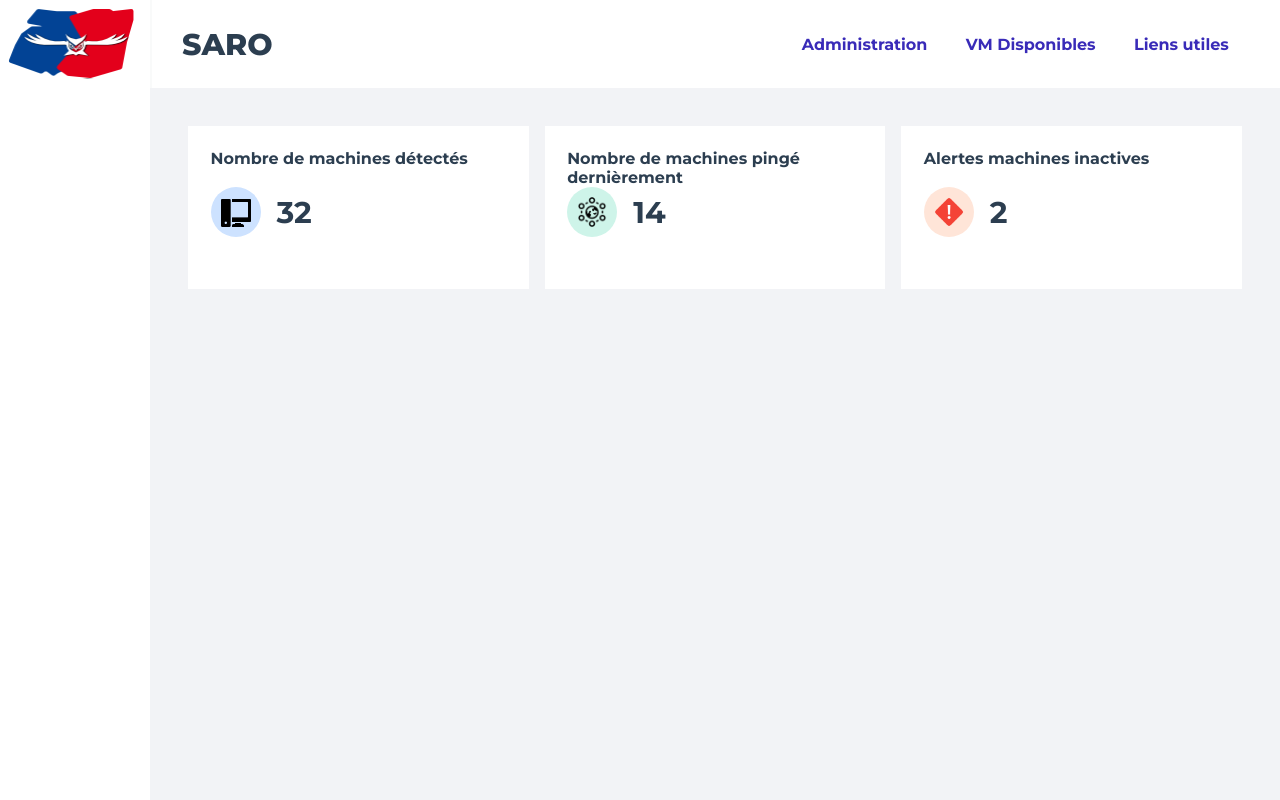
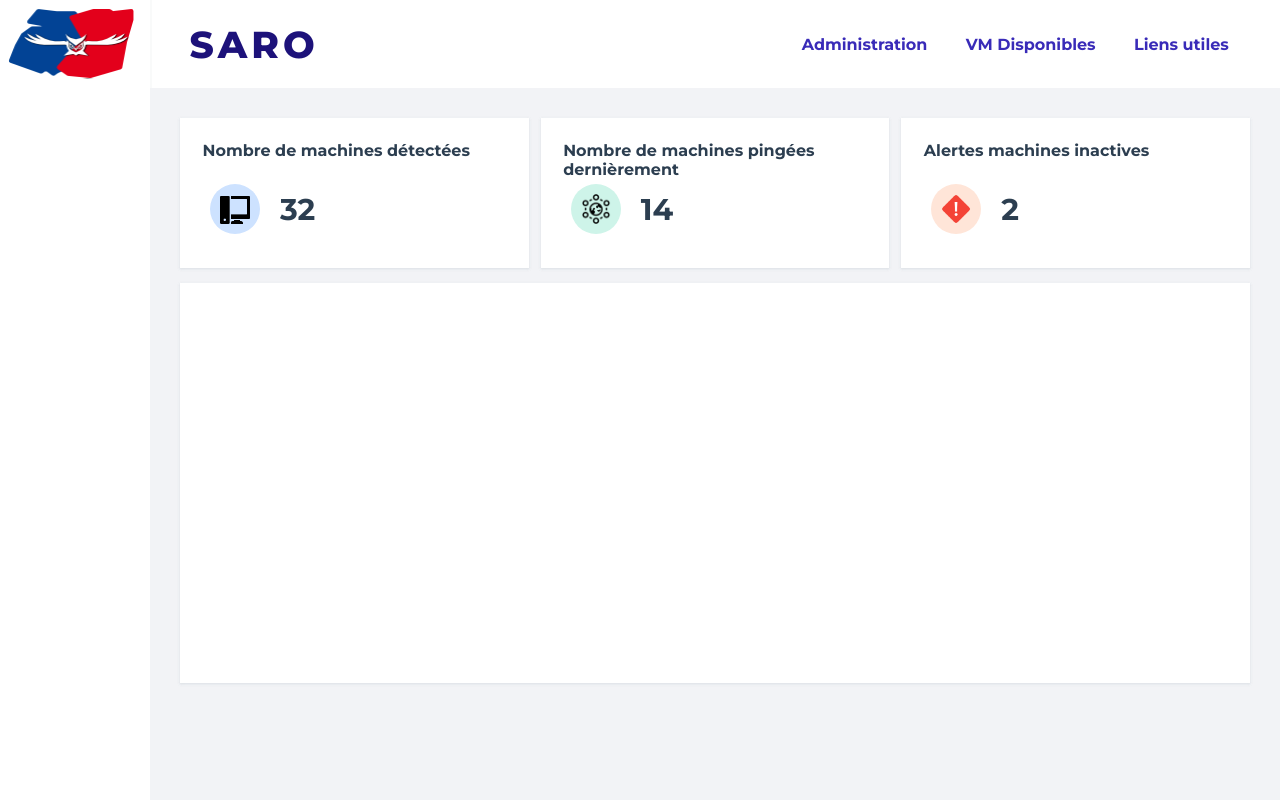
Before and after one commit to robLittiere/adminscrapper-app, a Vue app: page / in a window 1280 px wide. Built offline with nearby package versions, Linux system fonts and the light colour scheme.

Commit message:
refactored activities in an ActivityList component

```diff
--- a/src/assets/main.css
+++ b/src/assets/main.css
@@ -19,3 +19,8 @@ a:hover {
 .bg-ping {
   background-color: var(--accent3);
 }
+
+.widget {
+  box-shadow: 0 1px 2px rgb(214 219 226 / 50%), 0 1px 2px rgb(214 219 226 / 50%);
+  background-color: white;
+}
--- a/src/components/ActivityCard.vue
+++ b/src/components/ActivityCard.vue
@@ -1,5 +1,5 @@
 <template lang="">
-  <div class="activity_container">
+  <div class="activity_container widget">
     <div class="activity_title">{{ title }}</div>
     <div class="activity_content">
       <div :class="iconClass">
@@ -46,9 +46,7 @@ export default {
 .activity_container {
   display: flex;
   flex-direction: column;
-  background-color: white;
-  min-height: 20vh;
-  margin: 8px;
+  min-height: 150px;
   padding: 1.5em;
 }
 
@@ -61,8 +59,10 @@ export default {
   height: 100%;
   display: flex;
   align-items: flex-end;
-  gap: 16px;
-  margin-bottom: 2em;
+  gap: 20px;
+  position: relative;
+  margin-bottom: 0.8em;
+  margin-left: 0.5em;
 }
 
 .activity_data {
--- /dev/null
+++ b/src/components/ActivityList.vue
@@ -0,0 +1,38 @@
+<template>
+  <div class="activity_grid">
+    <ActivityCard
+      title="Nombre de machines détectées"
+      content="32"
+      icon_filename="computer-logo-dark.png"
+      color="positive"
+    />
+    <ActivityCard
+      title="Nombre de machines pingées dernièrement"
+      content="14"
+      icon_filename="network.png"
+      color="ping"
+    />
+    <ActivityCard
+      title="Alertes machines inactives"
+      content="2"
+      icon_filename="warning1-sm.png"
+      color="warning"
+    />
+  </div>
+</template>
+<script lang="ts">
+import ActivityCard from "./ActivityCard.vue";
+export default {
+  components: { ActivityCard },
+  data() {
+    return {};
+  },
+};
+</script>
+<style>
+.activity_grid {
+  display: grid;
+  grid-gap: 12px;
+  grid-template-columns: repeat(auto-fit, minmax(150px, 1fr));
+}
+</style>
--- /dev/null
+++ b/src/components/DeviceTable.vue
@@ -0,0 +1,16 @@
+<template lang="">
+  <div class="table-container widget"></div>
+</template>
+<script lang="ts">
+export default {
+  data() {
+    return {};
+  },
+};
+</script>
+<style>
+.table-container {
+  display: flex;
+  min-height: 50vh;
+}
+</style>
--- a/src/components/HeaderAdmin.vue
+++ b/src/components/HeaderAdmin.vue
@@ -106,6 +106,8 @@ li {
 .app_name {
   padding-left: 1em;
   font-variation-settings: "wght" 800;
-  font-size: 2em;
+  font-size: 2.5em;
+  color: var(--accent2);
+  letter-spacing: 4px;
 }
 </style>
--- a/src/views/HomeView.vue
+++ b/src/views/HomeView.vue
@@ -3,6 +3,8 @@ import Home from "@/components/Home.vue";
 import HeaderAdmin from "@/components/HeaderAdmin.vue";
 import Sidebar from "@/components/Sidebar.vue";
 import ActivityCard from "@/components/ActivityCard.vue";
+import DeviceTable from "@/components/DeviceTable.vue";
+import ActivityList from "@/components/ActivityList.vue";
 </script>
 
 <template>
@@ -10,25 +12,9 @@ import ActivityCard from "@/components/ActivityCard.vue";
   <div class="view_container">
     <Sidebar />
     <main class="content">
-      <div class="activity_grid">
-        <ActivityCard
-          title="Nombre de machines détectés"
-          content="32"
-          icon_filename="computer-logo-dark.png"
-          color="positive"
-        />
-        <ActivityCard
-          title="Nombre de machines pingé dernièrement"
-          content="14"
-          icon_filename="network.png"
-          color="ping"
-        />
-        <ActivityCard
-          title="Alertes machines inactives"
-          content="2"
-          icon_filename="warning1-sm.png"
-          color="warning"
-        />
+      <ActivityList />
+      <div class="ativity_table">
+        <DeviceTable />
       </div>
     </main>
   </div>
@@ -47,10 +33,6 @@ import ActivityCard from "@/components/ActivityCard.vue";
   background-color: var(--color-background-mute);
   display: flex;
   flex-direction: column;
-}
-
-.activity_grid {
-  display: grid;
-  grid-template-columns: repeat(auto-fit, minmax(150px, 1fr));
+  gap: 15px;
 }
 </style>
```
